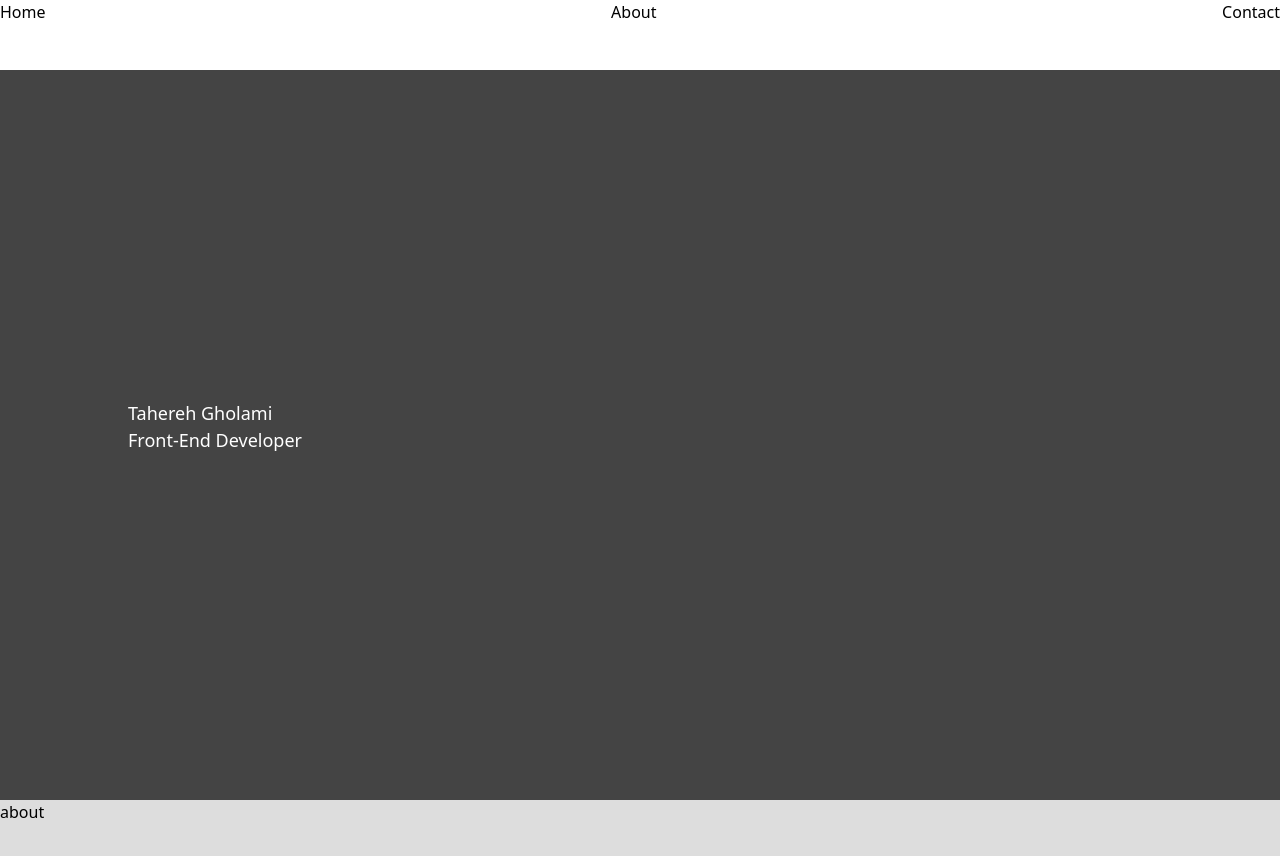
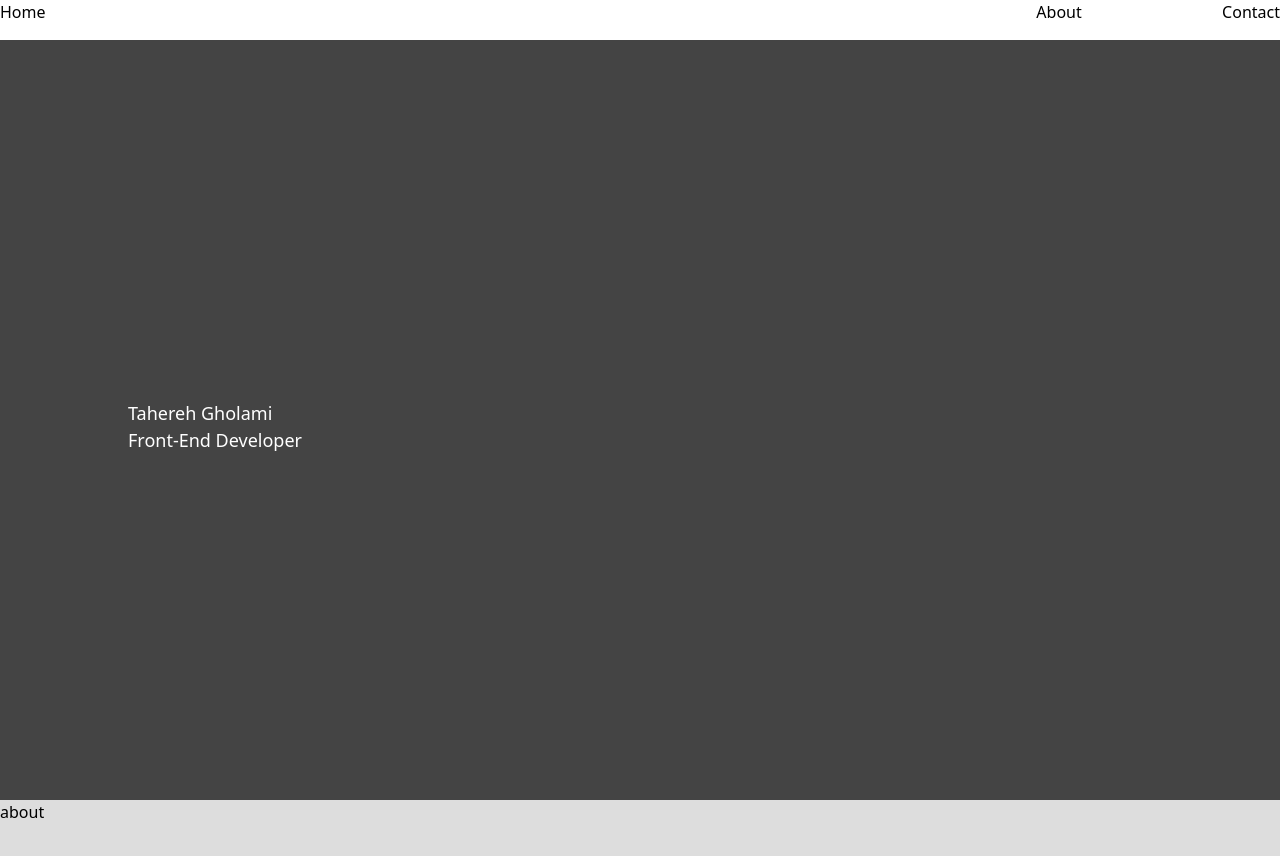
Before and after one commit to TahereGmi/TahereGmi.github.io, a Next.js app: page / in a window 1280 px wide. Shown: the top 856 px of the page. Built offline with nearby package versions, Linux system fonts and the light colour scheme.

Commit message:
clean code

```diff
--- a/components/Header/header.module.scss
+++ b/components/Header/header.module.scss
@@ -1,10 +1,14 @@
 .header {
     width: 100%;
-    position: fixed;
+    position: absolute;
     top: 0;
     z-index: 2;
-    height: 70px;
+    height: 40px;
     display: flex;
     justify-content: space-between;
     background-color: #fff;
+
+    .firstLink {
+        width: 70%;
+    }
 }
--- a/components/Header/index.tsx
+++ b/components/Header/index.tsx
@@ -31,7 +31,7 @@ const Header: React.FC = () => {
 
   return (
     <nav className={styles.header}>
-      <a href="#home" className="smooth-link">Home</a>
+      <a href="#home" className={`smooth-link ${styles.firstLink}`}>Home</a>
       <a href="#about" className="smooth-link">About</a>
       <a href="#contact" className="smooth-link">Contact</a>
     </nav>
```
